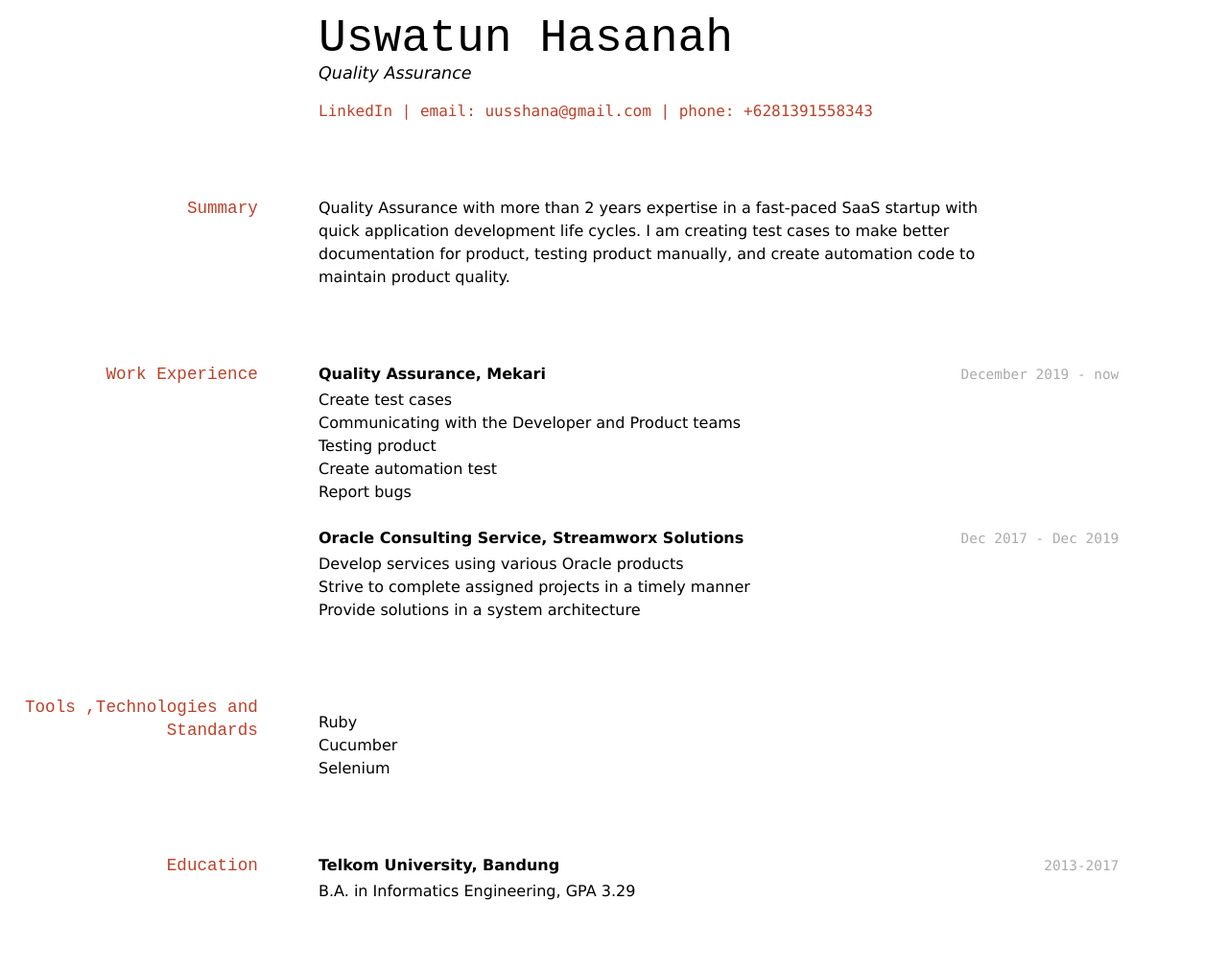
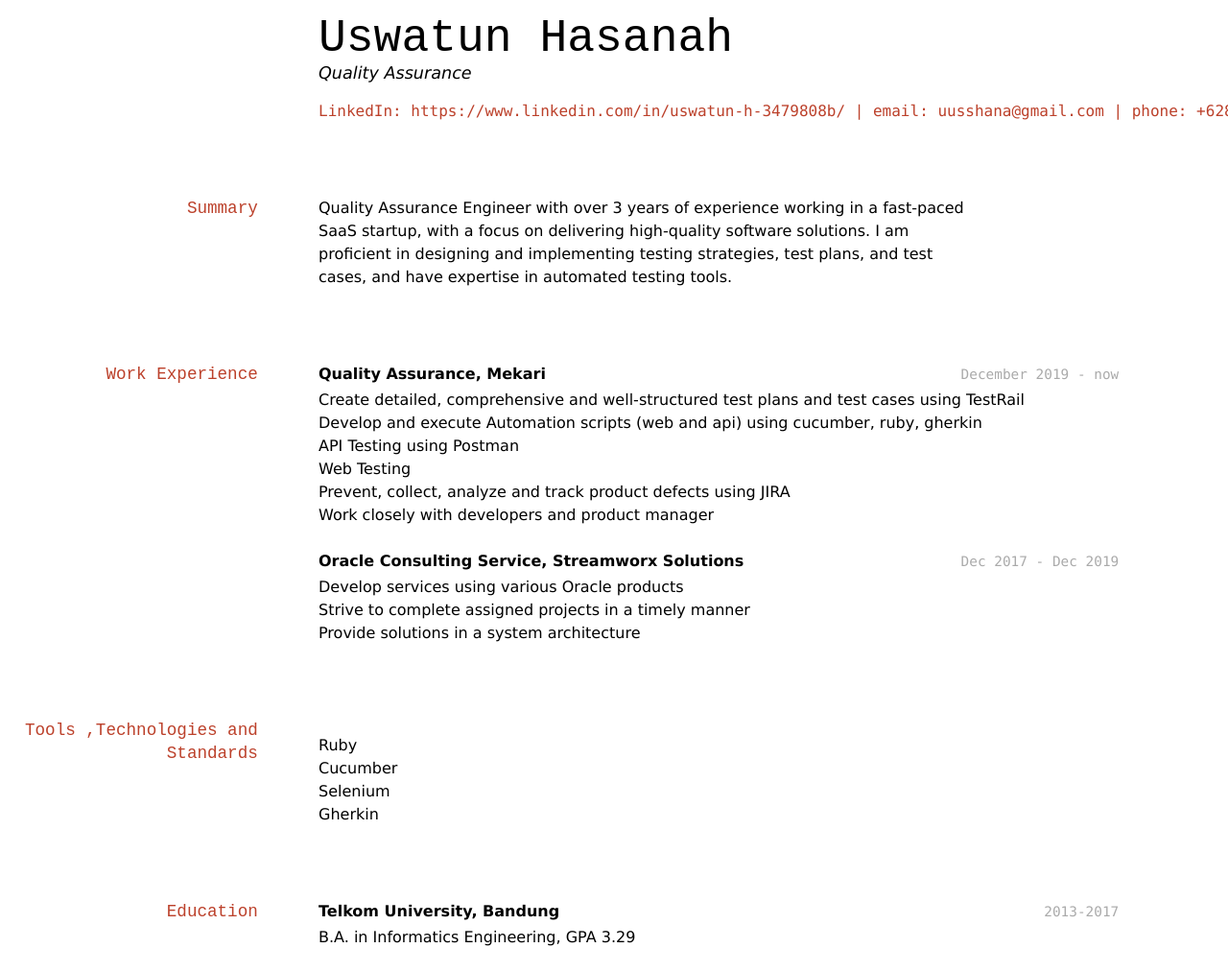
Before and after one commit to elipapa/markdown-cv, a Jekyll site: the page built from index.md, in a window 1280 px wide. Shown: the whole page at 96% size. Built offline with Jekyll 4.4.1, drawn with Linux system fonts in a browser that asks for light colours; before the commit the page ends 965 px from its top, so only the background shows below that.

Commit message:
Update index.md

```diff
--- a/index.md
+++ b/index.md
@@ -6,24 +6,25 @@ title: Uswatun Hasanah's CV
 Quality Assurance
 
 <div id="webaddress">
-<a href="https://www.linkedin.com/in/uswatun-h-3479808b/">LinkedIn</a> | email: uusshana@gmail.com | phone: +6281391558343
+LinkedIn: https://www.linkedin.com/in/uswatun-h-3479808b/ | email: uusshana@gmail.com | phone: +6281391558343
 </div>
 
 
 ## Summary
 
-Quality Assurance with more than 2 years expertise in a fast-paced SaaS startup with quick application development life cycles. I am creating test cases to make better documentation for product, testing product manually, and create automation code to maintain product quality.
+Quality Assurance Engineer with over 3 years of experience working in a fast-paced SaaS startup, with a focus on delivering high-quality software solutions. I am proficient in designing and implementing testing strategies, test plans, and test cases, and have expertise in automated testing tools.
 
 ## Work Experience
 
 `December 2019 - now`
 __Quality Assurance, Mekari__
 
-- Create test cases
-- Communicating with the Developer and Product teams
-- Testing product
-- Create automation test
-- Report bugs
+- Create detailed, comprehensive and well-structured test plans and test cases using TestRail
+- Develop and execute Automation scripts (web and api) using cucumber, ruby, gherkin
+- API Testing using Postman
+- Web Testing
+- Prevent, collect, analyze and track product defects using JIRA
+- Work closely with developers and product manager
 
 `Dec 2017 - Dec 2019`
 __Oracle Consulting Service, Streamworx Solutions__
@@ -38,6 +39,7 @@ __Oracle Consulting Service, Streamworx Solutions__
 - Ruby
 - Cucumber
 - Selenium
+- Gherkin
 
 ## Education
 
```
Also changed, not shown: other parts of index.md (+1 -1 lines).
